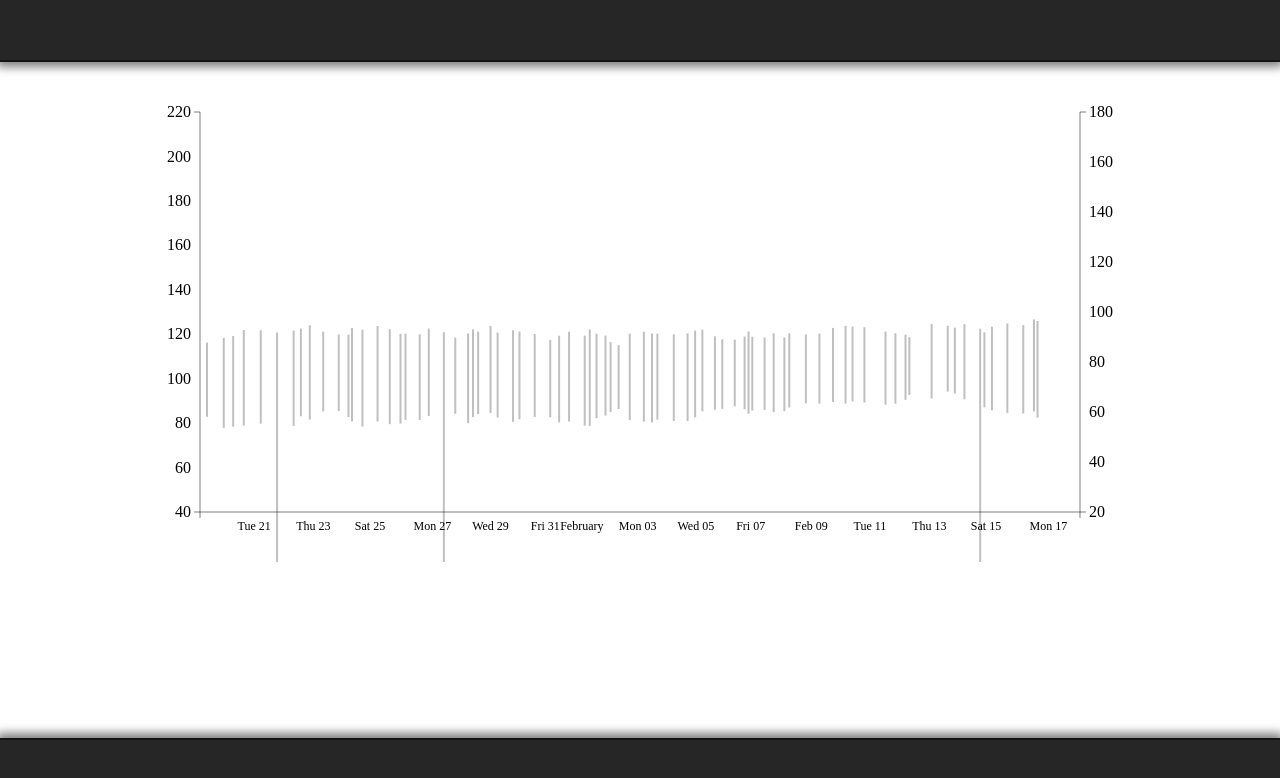
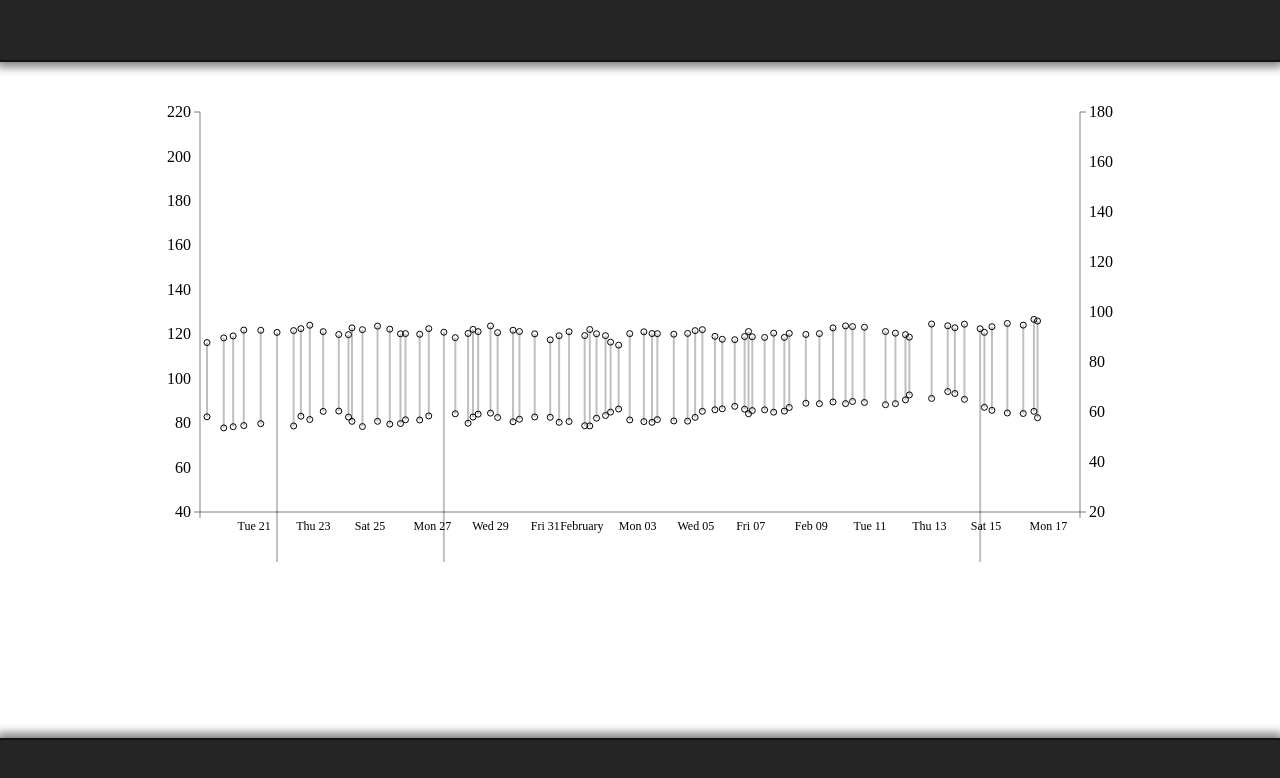
Before and after one commit to Olsonish/doodles, a plain HTML site: page index.html in a window 1280 px wide. Drawn offline with nearby package versions, Linux system fonts and the light colour scheme.

Commit message:
candle stick rough first pass complete

```diff
--- a/doodle.css
+++ b/doodle.css
@@ -82,3 +82,10 @@ body:before {
 	stroke: rgba(0,0,0,.5);
 	stroke-width: 1;
 }
+
+.dot {
+  fill: none;
+  stroke: #000;
+  shape-rendering: auto;
+  stroke-width: 1px;
+}
--- a/doodle.js
+++ b/doodle.js
@@ -266,9 +266,6 @@ for (var axisId = 0, len = chartDetails.yAxes.length; axisId < len; axisId++) {
         dataPoint = chartDetails.yAxes[axisId].dataPoint
         col = data.cols[dataPoint];
 
-    console.log('y scale min: ', col.min);
-    console.log('y scale max: ', col.max);
-
     // this is using ranges
     // show to oren
     var domain = [yRange[axisId].lower, yRange[axisId].upper];
@@ -299,13 +296,6 @@ for (var axisId = 0, len = chartDetails.yAxes.length; axisId < len; axisId++) {
 // render candlestick
 // function(yAxes)
 renderCandleStick(app.currentData.data, chartDetails.yAxes);
-
-
-
-
-
-
-
 
 
 
@@ -379,9 +369,6 @@ function renderCandleStick(data, yAxes) {
 
     var visTranslation = margin.left + "," + margin.top;
 
-    // console.log(y1dataPoint, y2dataPoint);
-    // console.log(col1, col2);
-
     var csgroup = svg.append("svg:g")
                      .attr("class", "csgroup")
                      .attr("transform", "translate(" + visTranslation + ")");
@@ -389,56 +376,73 @@ function renderCandleStick(data, yAxes) {
     // d3 date formatter
     var formatDate = d3.time.format("%x");
 
-
-    // console.log(col1, col2);
-
-
-
+    // the candlestick stem
     csgroup.selectAll("line.stem")
             .data(col1.index)
             .enter()
             .append("svg:line")
             .attr("class", "stem")
 
+            // stroke
             .attr("stroke-width", "2")
             .attr("stroke", "rgba(0,0,0,.25)")
 
+            // top coords
             .attr("x1", getXCoord)
             .attr("y1", getY1Coord)
 
+            // bottom coords
             .attr("x2", getXCoord)
             .attr("y2", getY2Coord)
 
+            // some interactivity and feedback
             .on("mouseover", function(d) {
-
-                console.log(col1.values[d]);
-                console.log(col2.values[d]);
-
                 d3.select(this)
                     .attr("stroke-width", "4")
                     .attr("stroke", "rgba(0,0,0,1)");
 
-
-
+                console.log(col1.values[d]);
+                console.log(col2.values[d]);
             })
-
             .on("mouseout", function(d) {
-
                 d3.select(this)
                     .attr("stroke-width", "2")
                     .attr("stroke", "rgba(0,0,0,.25)");
-
-
             });
 
 
 
+
+    // y1 dots
+    csgroup.selectAll(".y1dot")
+            .data(col1.index)
+            .enter().append("svg:circle")
+            .attr("class", "dot y1dot")
+            .attr("cx", getXCoord)
+            .attr("cy", getY1Coord)
+            .attr("r", getDotRadius);
+
+    // y2 dots
+    csgroup.selectAll(".y2dot")
+            .data(col1.index)
+            .enter().append("svg:circle")
+            .attr("class", "dot y2dot")
+            .attr("cx", getXCoord)
+            .attr("cy", getY2Coord)
+            .attr("r", getDotRadius);
+
+
+
+    function getDotRadius(d) {
+        return 3;
+    }
 
     function getY1Coord(d) {
 
         var y1Coord = yScales[0](col1.values[d]);
 
         return y1Coord;
+
     }
 
     function getY2Coord(d) {
```
